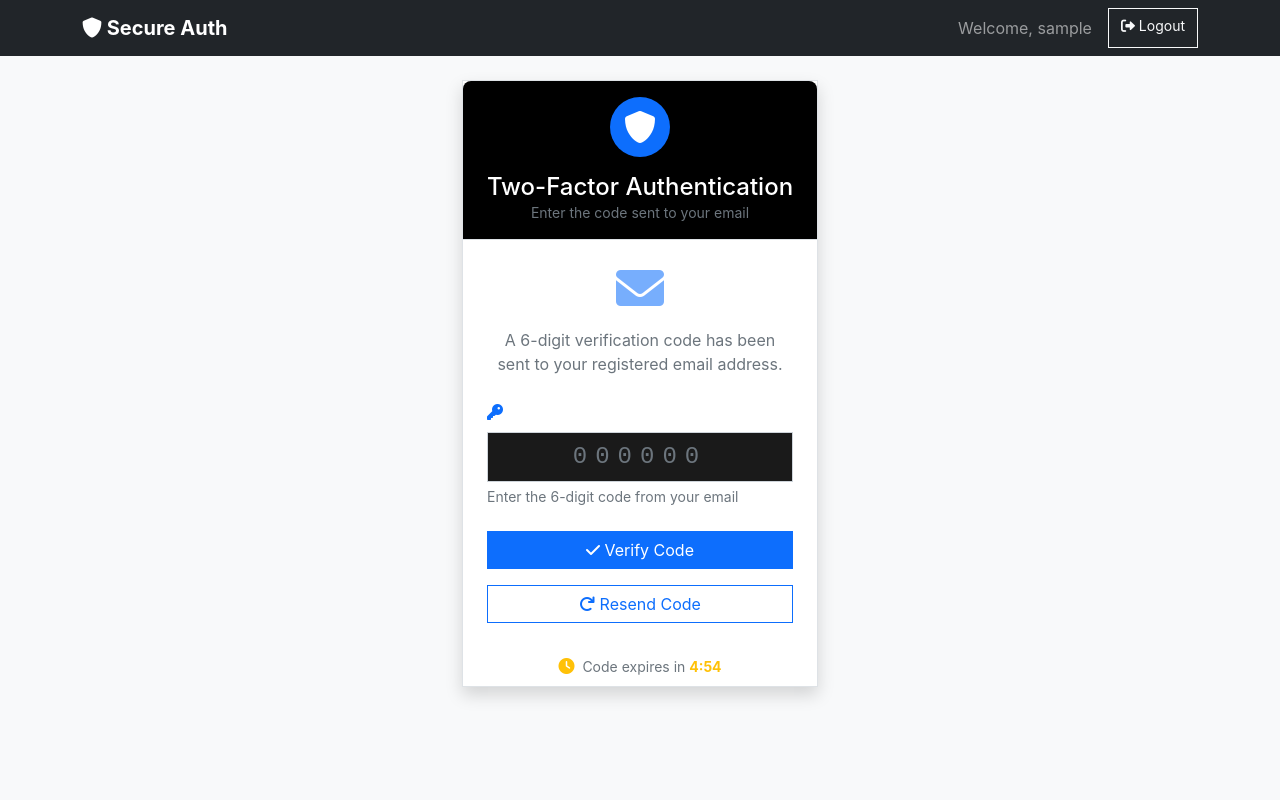
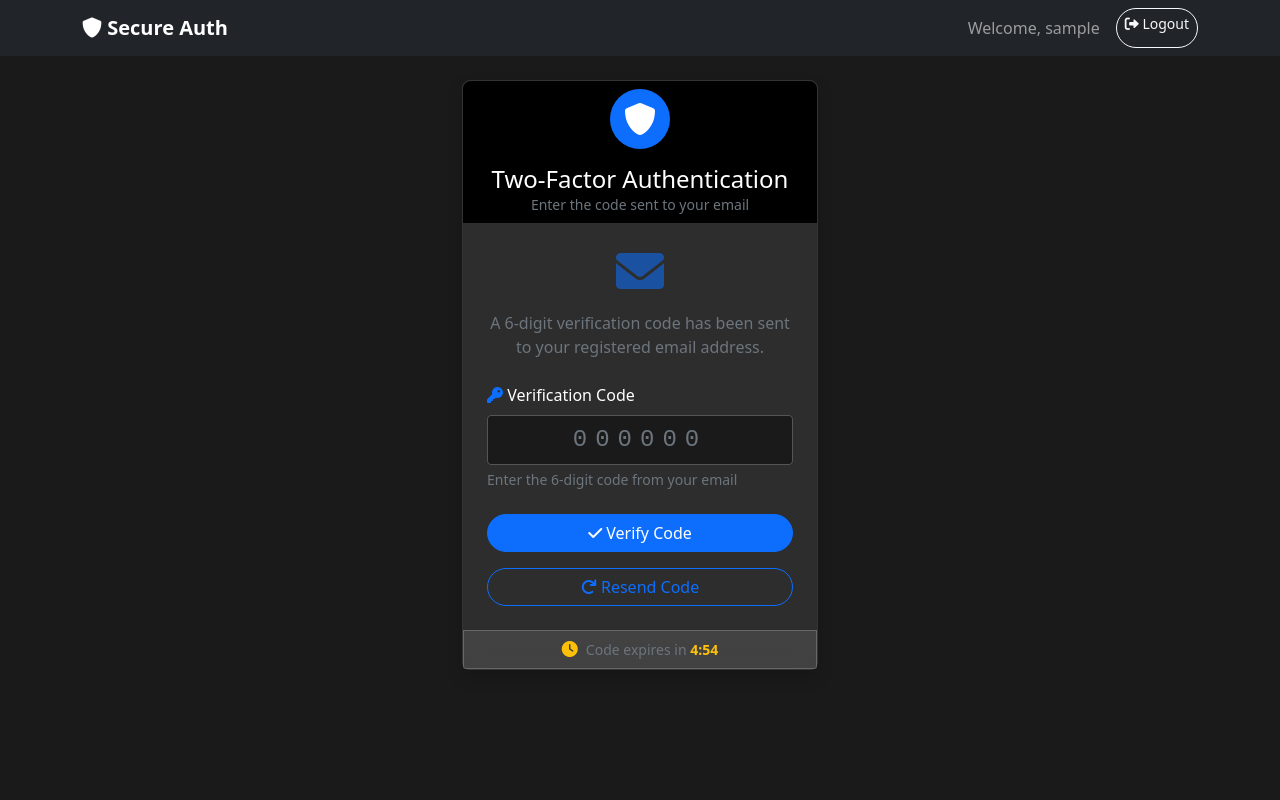
Before and after one commit to naeldavid/py-auth-system, a Flask app: page /login_2fa in a window 1280 px wide. Run offline with Flask 3, Linux system fonts and the light colour scheme; the visitor is signed in with stand-in values (Sample User, id 1); parts of the project's set-up code (start-up, migrations or seed data) failed here and were passed over.

Commit message:
reverted some changes in page styling

```diff
--- a/static/css/modern.css
+++ b/static/css/modern.css
@@ -16,67 +16,48 @@
 }
 
 body {
-  background-color: #f8f9fa;
-  min-height: 100vh;
-  font-family: -apple-system, BlinkMacSystemFont, sans-serif;
+    background: #1a1a1a;
+    min-height: 100vh;
+    color: #ffffff;
 }
 
 .card {
-  border: 1px solid #dee2e6;
-  border-radius: 0;
-  box-shadow: 0 0.125rem 0.25rem rgba(0, 0, 0, 0.075);
-  background: white;
+    border: 1px solid #333;
+    border-radius: 8px;
+    box-shadow: 0 4px 12px rgba(0,0,0,0.3);
+    background: #2d2d2d;
+    color: #ffffff;
 }
 
 .card-header {
-  background-color: #f8f9fa;
-  border-bottom: 1px solid #dee2e6;
-  border-radius: 0;
-  padding: 1rem 1.25rem;
+    border-radius: 8px 8px 0 0 !important;
+    border: none;
+    background: #000000 !important;
+    color: #ffffff !important;
+}
+
+.btn {
+    border-radius: 25px;
 }
 
 .form-control {
-  border-radius: 0;
-  border: 1px solid #ced4da;
-  padding: 0.375rem 0.75rem;
-  font-size: 1rem;
+    border-radius: 4px;
+    border: 1px solid #555;
+    background: #1a1a1a;
+    color: #ffffff;
+    transition: all 0.3s ease;
 }
 
 .form-control:focus {
-  border-color: #86b7fe;
-  box-shadow: 0 0 0 0.25rem rgba(13, 110, 253, 0.25);
-}
-
-.btn {
-  border-radius: 0;
-  padding: 0.375rem 0.75rem;
-  font-weight: 400;
-}
-
-.btn-primary {
-  background-color: #0d6efd;
-  border-color: #0d6efd;
-}
-
-.btn-primary:hover {
-  background-color: #0b5ed7;
-  border-color: #0a58ca;
-}
-
-.btn-success {
-  background-color: #198754;
-  border-color: #198754;
-}
-
-.btn-danger {
-  background-color: #dc3545;
-  border-color: #dc3545;
+    border-color: #ffffff;
+    box-shadow: 0 0 0 0.1rem rgba(255, 255, 255, 0.25);
+    background: #1a1a1a;
+    color: #ffffff;
 }
 
 .alert {
-  border-radius: 0;
-  padding: 0.75rem 1.25rem;
-  margin-bottom: 1rem;
+    border-radius: 10px;
+    border: none;
 }
 
 .fade-in {
```
